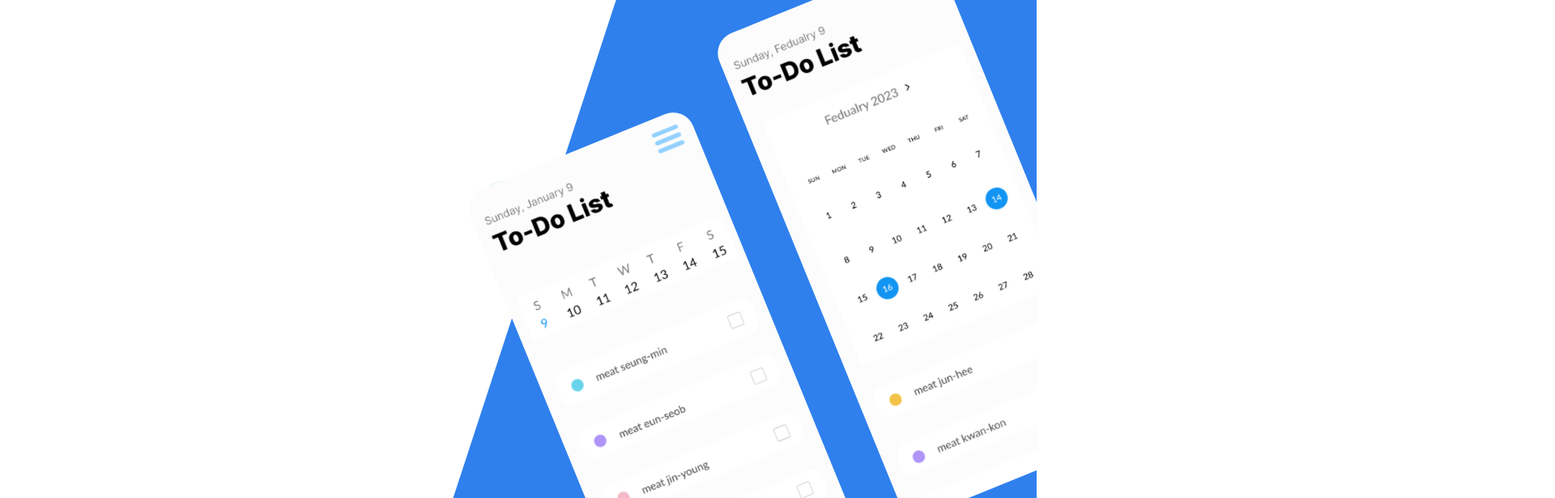
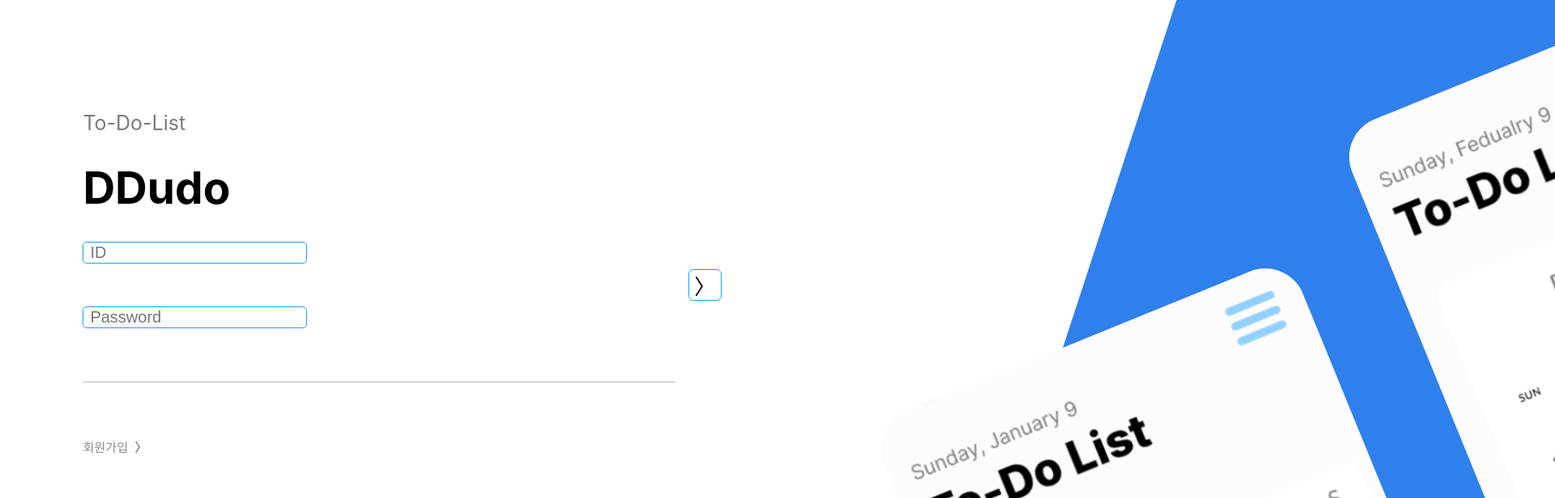
Before and after one commit to RYUMC/DDudo-Frontend, a React (Create React App) app in the folder myapp/: page / in a window 1280 px wide. Shown: the part 80-696 px from the top of the page at 81% size, 1920 px wide, since content can reach past the window. Built offline with nearby package versions, Linux system fonts and the light colour scheme.

Commit message:
web login page 디자인 제작

```diff
--- /dev/null
+++ b/myapp/src/css/Login_page.css
@@ -0,0 +1,74 @@
+.Login_page-containter{
+  display: grid;
+  grid-template-columns: 1fr 0.75fr;
+  grid-template-rows: repeat(6, 0.1fr);
+  align-items: center;
+  justify-items: start;
+  padding: 15% 80% 10% 8%;
+}
+
+.sub-title{
+  grid-row: 1/2;
+  color: #7B7B7B;
+  font-size: 25px;
+}
+
+.title{
+  grid-row: 2/3;
+  font-weight:bolder;
+  font-size: 55px;
+}
+
+input{
+  margin: 0.5rem 0;
+  padding-left: 0.5rem;
+  font-size: 1.25rem;
+  border-radius: 0.3rem;
+  border: 1.5px solid #18A0FB;
+}
+
+.ID{
+  grid-row: 3/4;
+}
+
+.Password{
+  grid-row: 4/5;
+}
+
+.Line{
+  width: 100%;
+  margin: 0.75rem 0;
+  grid-row: 5/6;
+  border-top: 1px solid #b6b6b6;
+}
+
+.next-button{
+  grid-row: 3/5;
+  grid-column: 2/3;
+  border: 1px solid #18A0FB;
+  border-radius: 6px;
+  text-align: center;
+  margin: 1rem;
+  width: 1.5em;
+}
+
+.next-button:hover{
+  cursor: pointer;
+  background-color: #18A0FB;
+  color: white;
+}
+
+.register{
+  grid-row: 6/7;
+  color: #8b8b8b;
+  font-size: 0.95rem;
+}
+
+.register-button{
+  margin-left: 0.5rem;
+  font-weight: 800;
+}
+
+.register-button:hover{
+  cursor: pointer;
+}
--- a/myapp/src/pages/Login_page.jsx
+++ b/myapp/src/pages/Login_page.jsx
@@ -1,11 +1,21 @@
 import { useEffect, useState } from 'react';
 import '../css/Login_page_background.css'
+import '../css/Login_page.css'
 
 function Login_page(){
 
   return(
-    <div className='Login_page_web'>
-      <div className='test'>hi1123418912893913</div>
+    <div className='Login_page_web Login_page-containter'>
+      <div className='sub-title'>To-Do-List</div>
+      <div className='title'>DDudo</div>
+      <input type='text' className="ID" placeholder='ID'/>
+      <input type='password' className="Password" placeholder='Password' />
+      <div className='next-button'>〉</div>
+      <div className="Line"></div>
+      <div className='register'>
+        <span>회원가입</span>
+        <span className="register-button">〉</span>
+      </div>
     </div>
   )
 }
```
